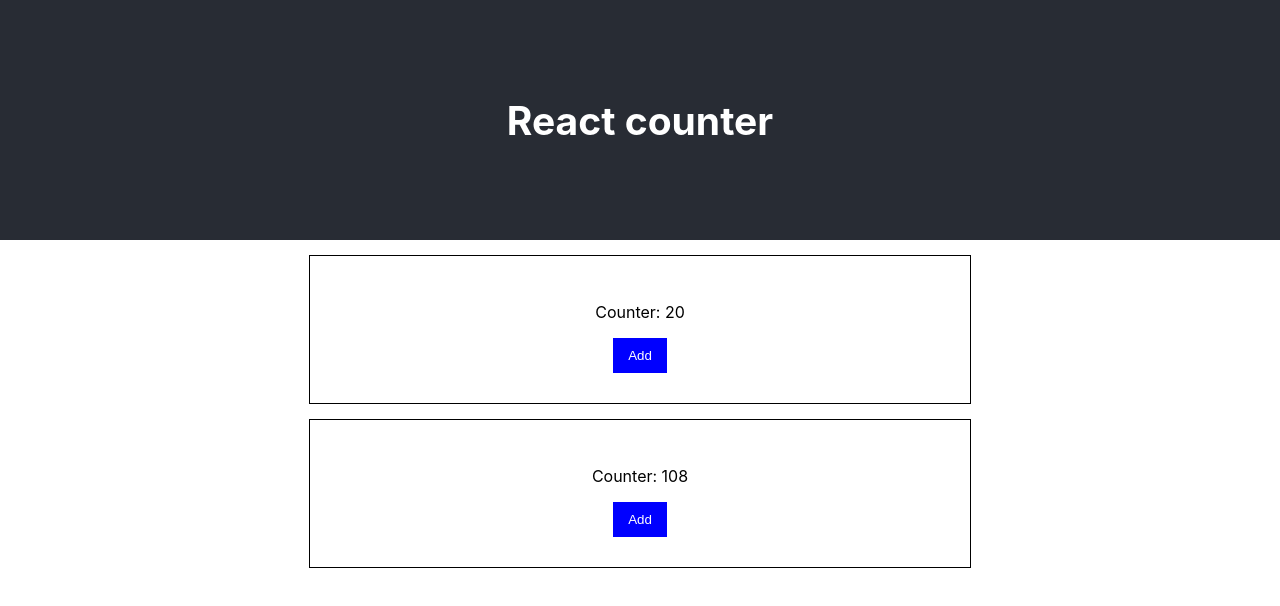
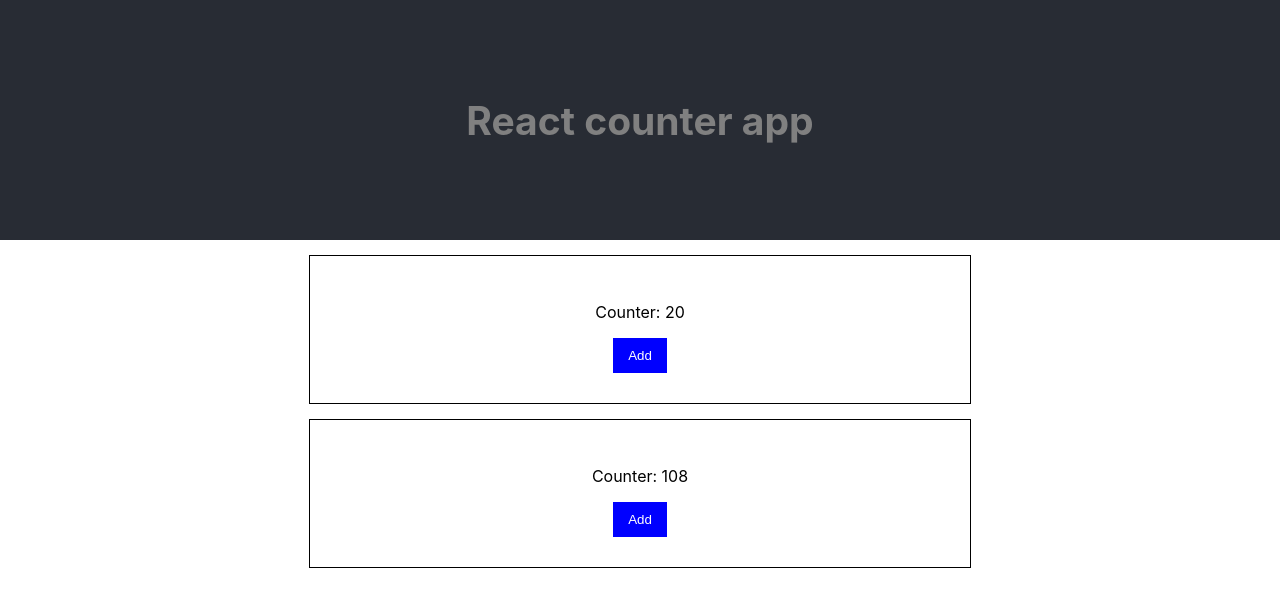
Before and after one commit to mmindykowski/react-cwiczenie, a React (Create React App) app: page / in a window 1280 px wide. Shown: the top 606 px of the page. Built offline with nearby package versions, Linux system fonts and the light colour scheme.

Commit message:
stylowanie heading

```diff
--- a/src/App.css
+++ b/src/App.css
@@ -36,3 +36,11 @@
     transform: rotate(360deg);
   }
 }
+
+.red {
+  color: red;
+}
+
+.gray {
+  color: gray;
+}
--- a/src/App.js
+++ b/src/App.js
@@ -8,7 +8,7 @@ const App = () => {
   return (
     <div className="App">
       <header className="App-header">
-        <Heading text='React counter' />
+        <Heading text="React counter app" classValue="gray" />
       </header>
       <Counter counterInitValue={20} />
       <Counter counterInitValue={108} />
--- a/src/components/Heading.js
+++ b/src/components/Heading.js
@@ -1,5 +1,5 @@
 const Heading = (props) => {
-  return <h2>{props.text}</h2>;
+  return <h2 className={props.classValue}>{props.text}</h2>;
 };
 
 export default Heading;
```
